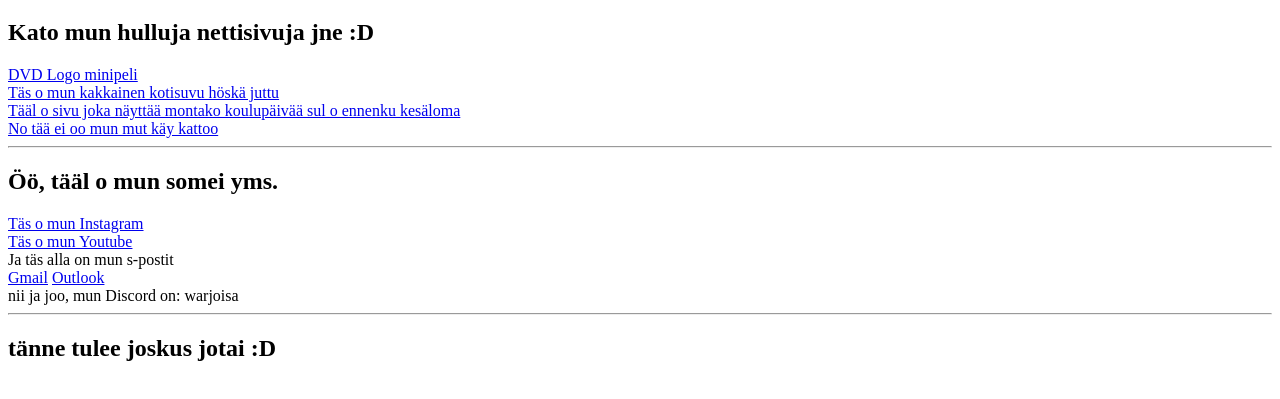
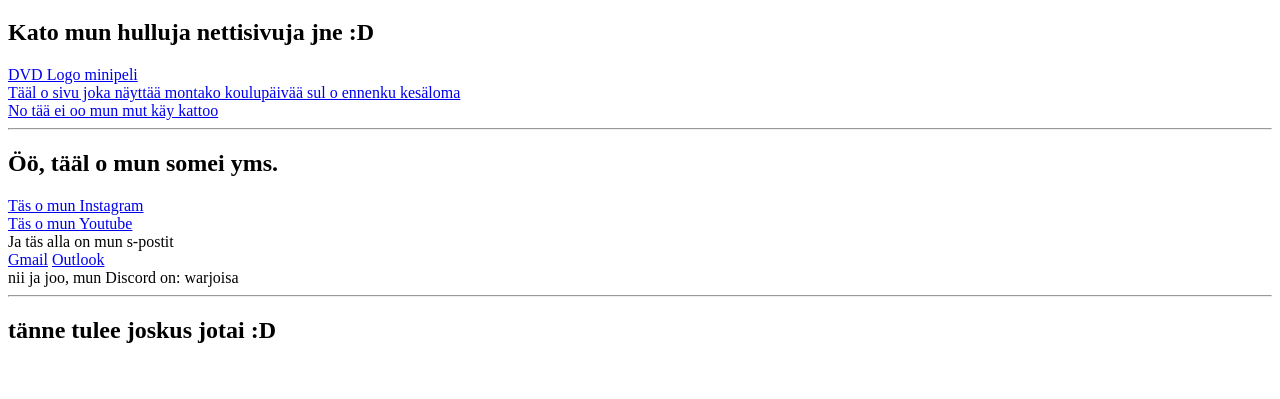
Before and after one commit to Warjoisa/Warjoisa.github.io, a plain HTML site: page index.html in a window 1280 px wide. Shown: the part 61-460 px from the top of the page. Drawn offline with Linux system fonts and the light colour scheme.

Commit message:
Update index.html

```diff
--- a/index.html
+++ b/index.html
@@ -9,8 +9,6 @@
     <h1>Warjoisa / Loppu / kuka mä ikinä olenkaa</h1>
     <h2>Kato mun hulluja nettisivuja jne :D</h2>
     <a href="/dvd-game/">DVD Logo minipeli</a>
-    <br>
-    <a href="/warjoisa/">Täs o mun kakkainen kotisuvu höskä juttu</a>
     <br>
     <a href="/KouluTJ/"> Tääl o sivu joka näyttää montako koulupäivää sul o ennenku kesäloma</a>
     <br>
```
